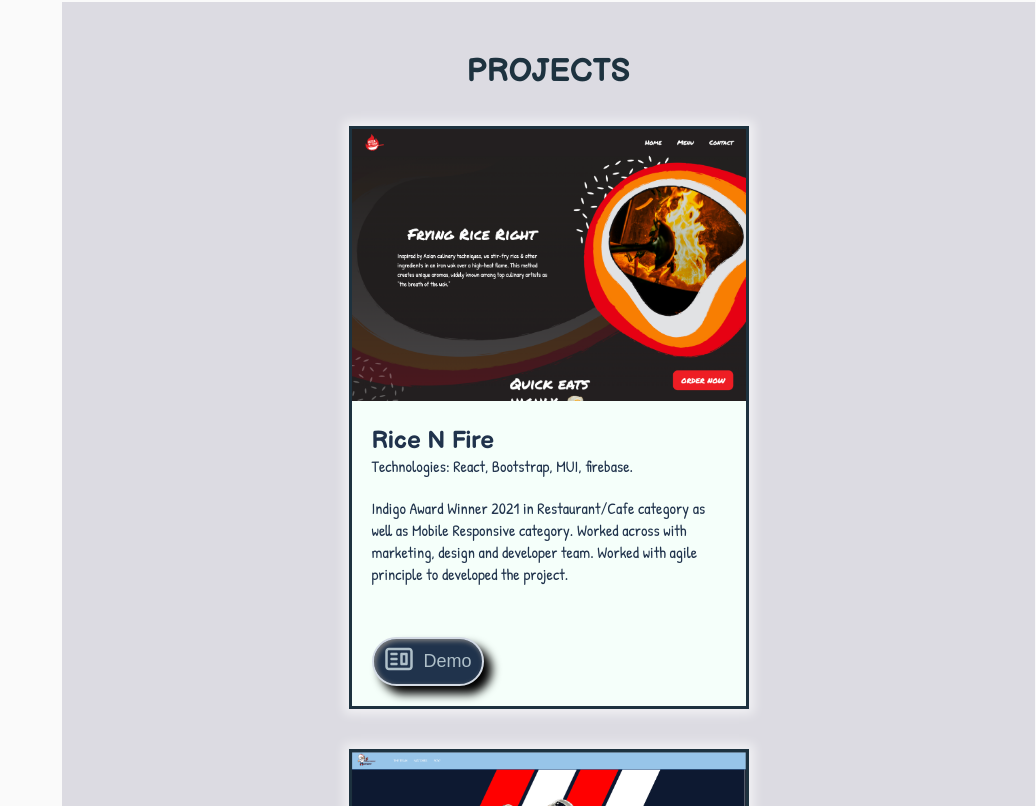
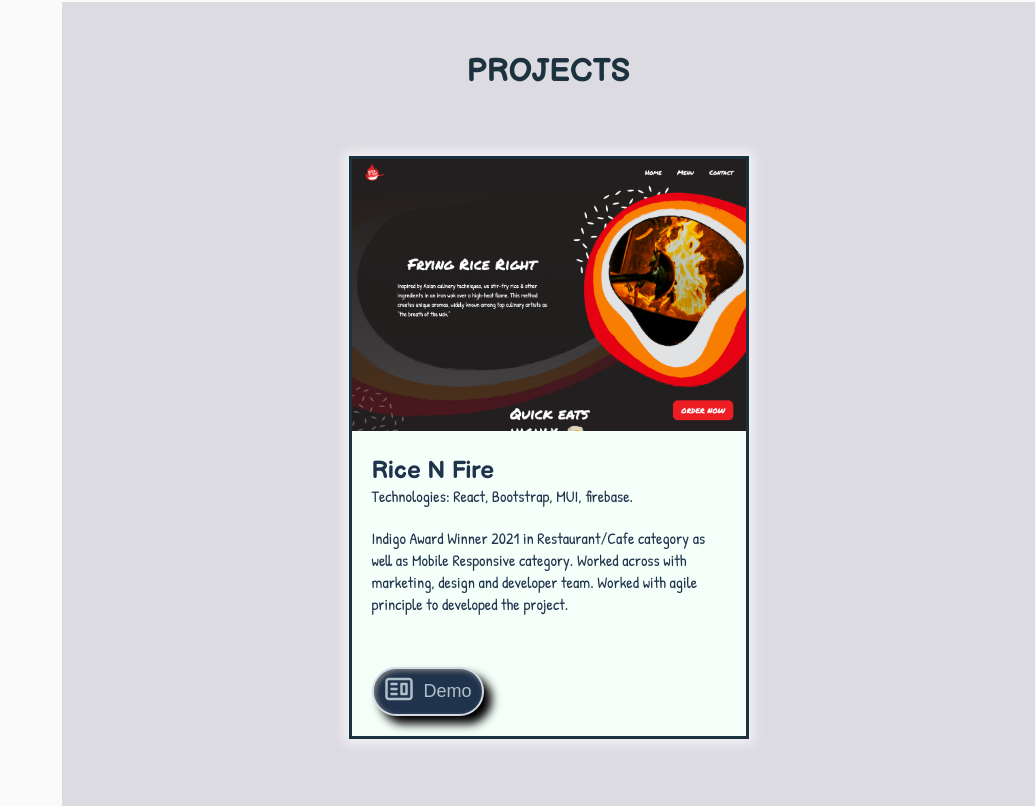
Before and after one commit to Nuanjan/Nuanjan.github.io, a React (Create React App) app: page / in a window 1280 px wide. Shown: the part 974-1780 px from the top of the page, without its empty margins (244-1280 px from the left). Built offline with nearby package versions, Linux system fonts and the light colour scheme.

Commit message:
add more padding to project card so the grap between project will get bigger

```diff
--- a/src/components/ProjectsSection/projectStyles.js
+++ b/src/components/ProjectsSection/projectStyles.js
@@ -14,7 +14,7 @@ export const ProjectCardContainer = styled.div`
   -o-box-shadow: 0 0 10px 5px rgba(255, 255, 255, 0.6);
   @media (min-width: 500px) {
     max-width: 400px;
-    margin: 20px;
+    margin: 50px;
     width: 80%;
   }
 `;
--- a/src/components/sharedComponents/ContentContainer/ContentContainer.js
+++ b/src/components/sharedComponents/ContentContainer/ContentContainer.js
@@ -18,7 +18,7 @@ const Container = styled.div`
   animation: ${slideUp} 3.2s ease;
   min-width: 320px;
   @media (min-width: 1000px) {
-    width: 40%;
+    width: 45%;
   }
 `;
 
```
